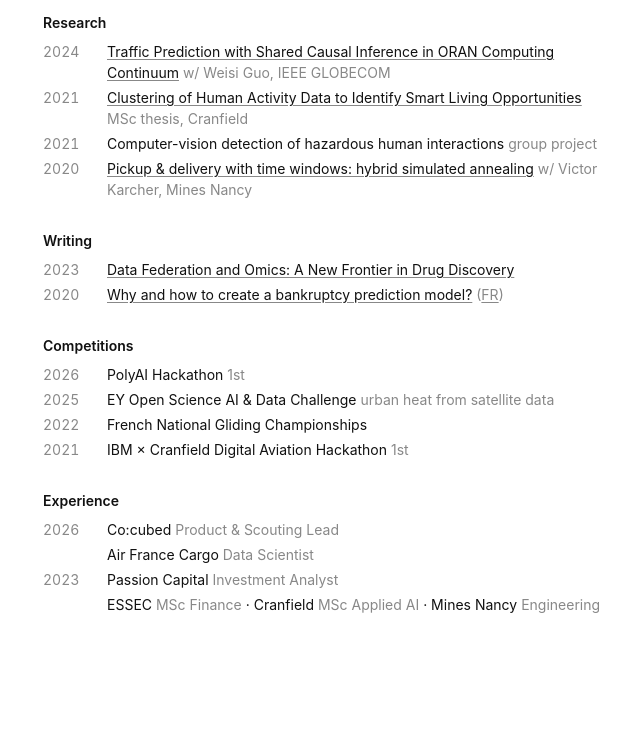
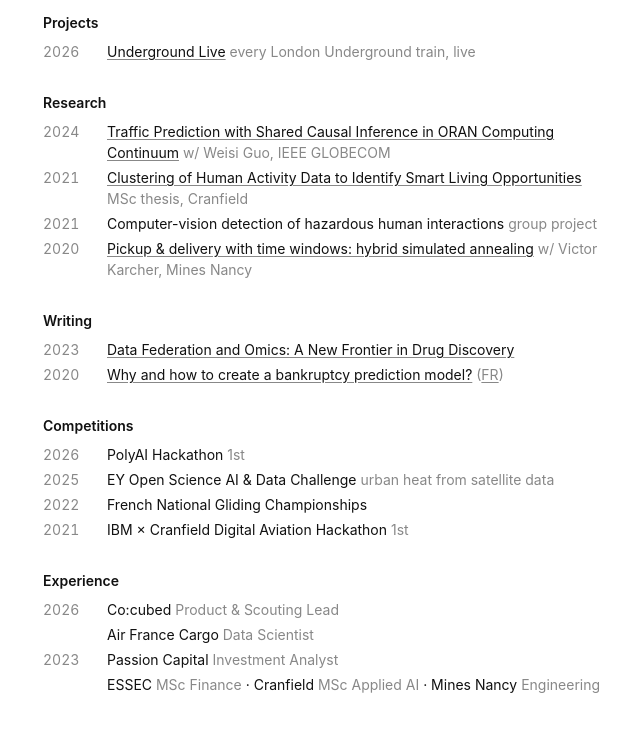
Before and after one commit to CordiezT/CordiezT.github.io, a plain HTML site: page index.html in a window 1280 px wide. Shown: the part 127-872 px from the top of the page, without its empty margins (313-953 px from the left). Before the commit the page ends 800 px from the top, so only its background shows below. Drawn offline with Linux system fonts and the light colour scheme.

Commit message:
Link Underground Live from the homepage
Co-Authored-By: Claude Opus 5.5 <noreply@anthropic.com>

```diff
--- a/index.html
+++ b/index.html
@@ -36,6 +36,11 @@
     </div>
   </header>
 
+  <h2>Projects</h2>
+  <ul>
+    <li><span>2026</span><span><a href="tube/">Underground Live</a> <span class="d">every London Underground train, live</span></span></li>
+  </ul>
+
   <h2>Research</h2>
   <ul>
     <li><span>2024</span><span><a href="https://doi.org/10.1109/GLOBECOM52923.2024.10901631">Traffic Prediction with Shared Causal Inference in ORAN Computing Continuum</a> <span class="d">w/ Weisi Guo, IEEE GLOBECOM</span></span></li>
```
